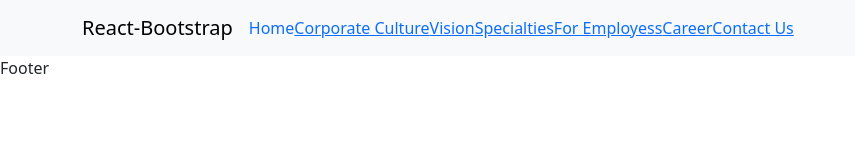
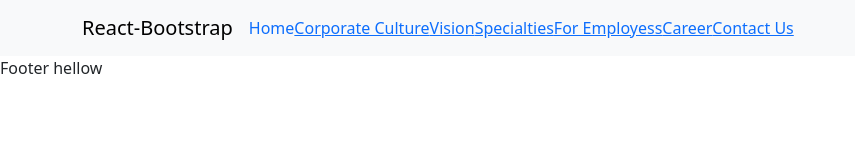
Before and after one commit to kader009/site, a React (Vite) app: page / in a window 1280 px wide. Shown: the top 160 px of the page, without its empty margins (0-855 px from the left). Built offline with nearby package versions, Linux system fonts and the light colour scheme.

Commit message:
footer edit

```diff
--- a/src/components/Footer/Footer.jsx
+++ b/src/components/Footer/Footer.jsx
@@ -2,7 +2,7 @@ import React from 'react'
 
 const Footer = () => {
   return (
-    <div>Footer</div>
+    <div>Footer hellow</div>
   )
 }
 
```
